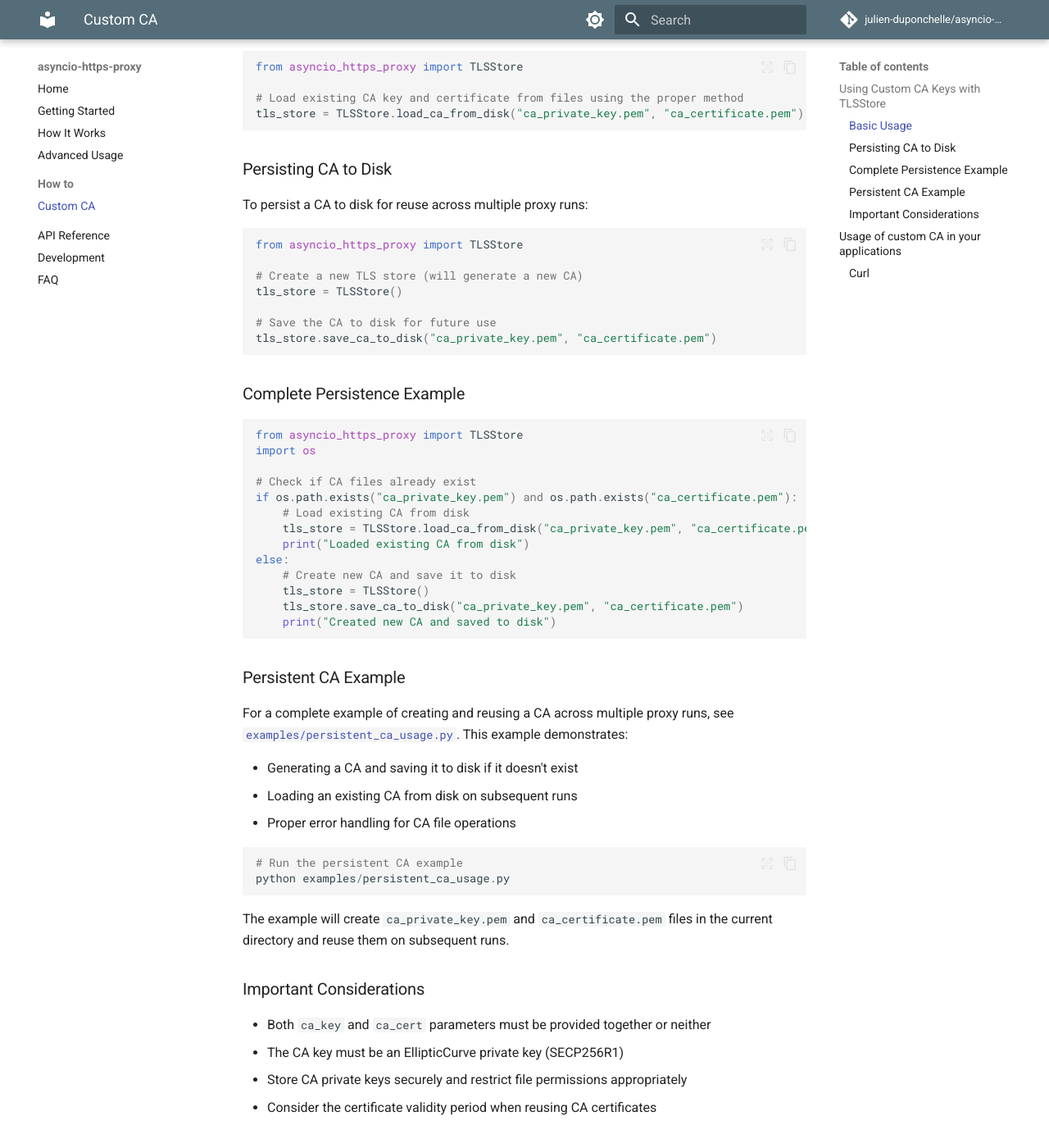
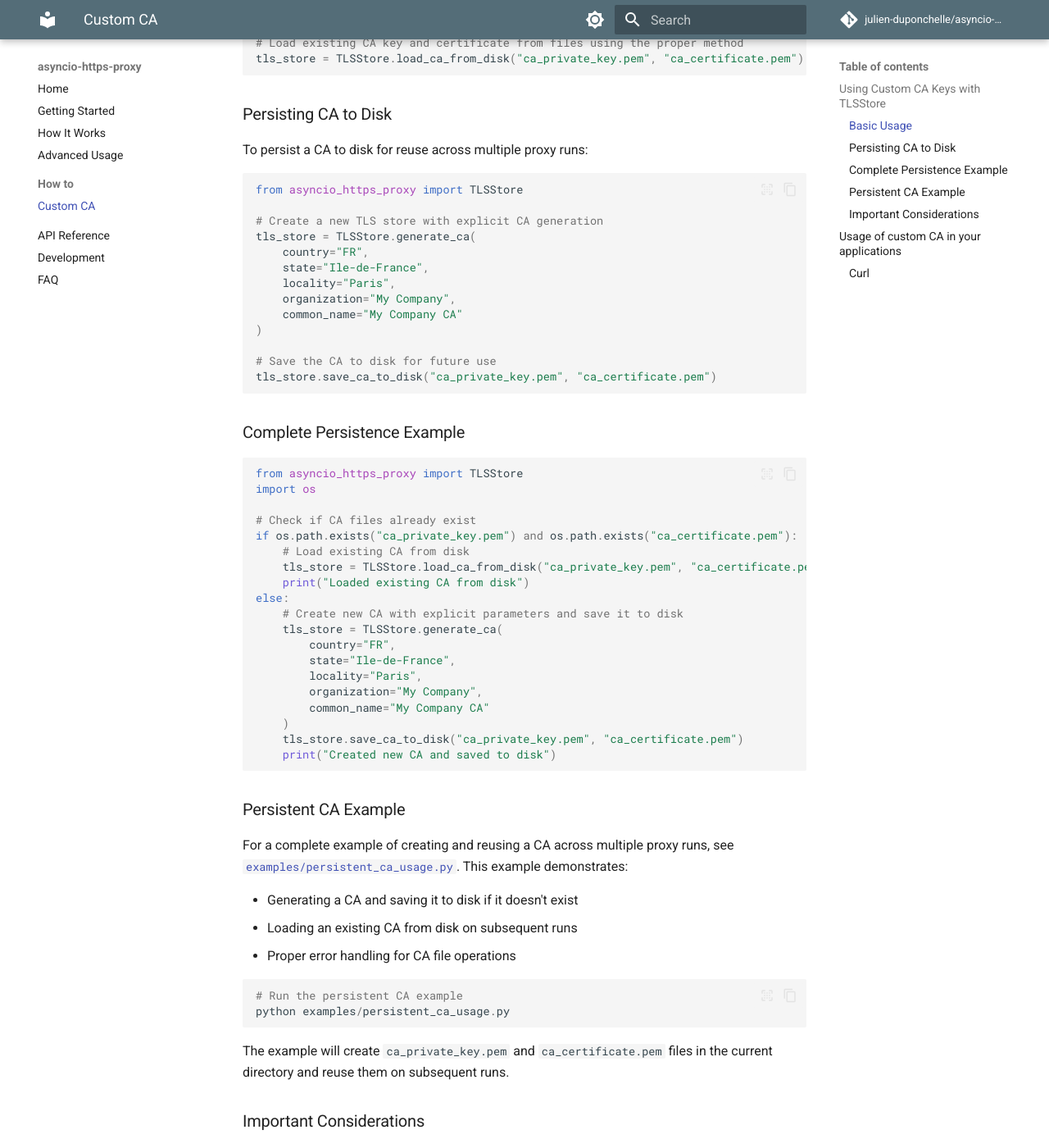
Before and after one commit to julien-duponchelle/asyncio-https-proxy, an MkDocs documentation site: the page built from docs/custom-ca.md, in a window 1280 px wide and 1400 px high, scrolled down 877 px. Shown: the whole window at 82% size. Built offline with MkDocs 1.6.1 and Material for MkDocs 9.7.7, drawn with Linux system fonts in a browser that asks for light colours; comment, search, counter and statistics services are not loaded; some of the changed text lies outside the part shown.

Commit message:
Make it explicit to generate the CA

````diff
--- a/docs/custom-ca.md
+++ b/docs/custom-ca.md
@@ -17,8 +17,6 @@ To intercept HTTPS traffic, you need to create your own CA certificate and confi
 to trust this CA. This allows the proxy to generate and sign certificates for the target domains on-the-fly,
 allowing it to decrypt and inspect the HTTPS traffic.
 
-By default the library create a temporary Root CA on the fly but if you want to trust the CA in your
-browser you will need the persist the CA.
 
 ## Using Custom CA Keys with TLSStore
 
@@ -44,8 +42,14 @@ To persist a CA to disk for reuse across multiple proxy runs:
 ```python
 from asyncio_https_proxy import TLSStore
 
-# Create a new TLS store (will generate a new CA)
-tls_store = TLSStore()
+# Create a new TLS store with explicit CA generation
+tls_store = TLSStore.generate_ca(
+    country="FR",
+    state="Ile-de-France",
+    locality="Paris",
+    organization="My Company",
+    common_name="My Company CA"
+)
 
 # Save the CA to disk for future use
 tls_store.save_ca_to_disk("ca_private_key.pem", "ca_certificate.pem")
@@ -63,8 +67,14 @@ if os.path.exists("ca_private_key.pem") and os.path.exists("ca_certificate.pem")
     tls_store = TLSStore.load_ca_from_disk("ca_private_key.pem", "ca_certificate.pem")
     print("Loaded existing CA from disk")
 else:
-    # Create new CA and save it to disk
-    tls_store = TLSStore()
+    # Create new CA with explicit parameters and save it to disk
+    tls_store = TLSStore.generate_ca(
+        country="FR",
+        state="Ile-de-France",
+        locality="Paris",
+        organization="My Company",
+        common_name="My Company CA"
+    )
     tls_store.save_ca_to_disk("ca_private_key.pem", "ca_certificate.pem")
     print("Created new CA and saved to disk")
 ```
````
Also changed, not shown: docs/getting-started.md (+8 -2 lines), 6 other files.
